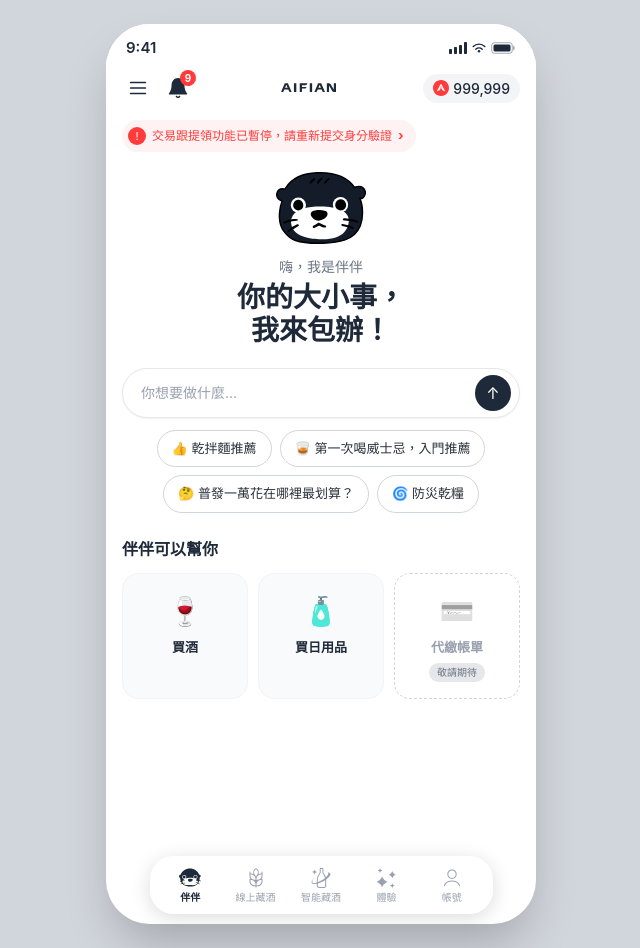
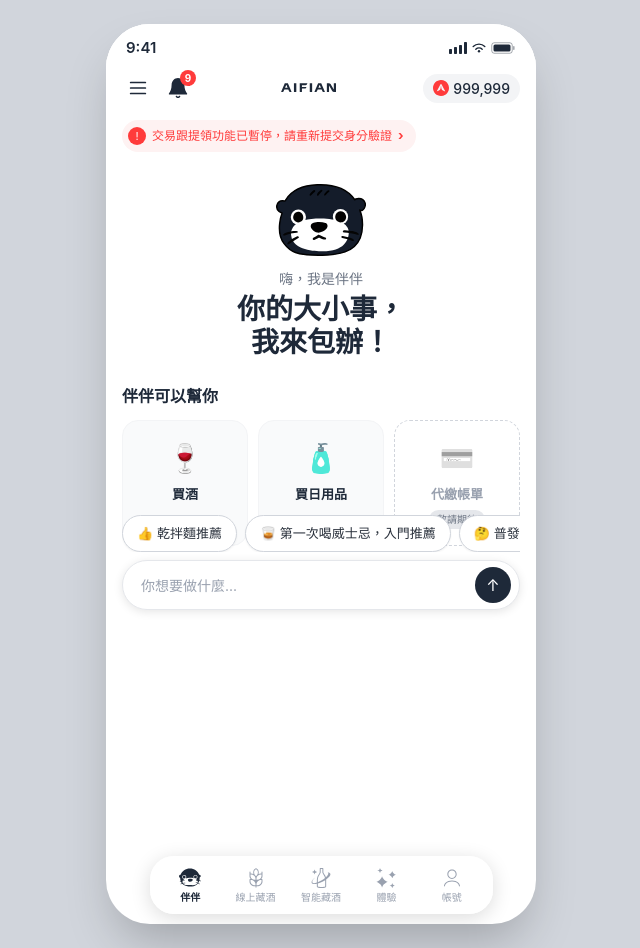
Before and after one commit to katekatechen/banban-home, a Next.js app: page /v5/banbun in a window 1280 px wide. Shown: the whole page, without its empty margins (319-959 px from the left). Built offline with nearby package versions, Linux system fonts and the light colour scheme.

Commit message:
v5: 對話框固定在 tab bar 上方，服務選項移到標題下方
伴伴可以幫你的三大服務卡片從底部移到標題正下方，對話框（快速提問
chips + 輸入框）改成 fixed 在 tab bar 上方，維持隨時可見的輸入入口

```diff
--- a/app/v5/banbun/page.tsx
+++ b/app/v5/banbun/page.tsx
@@ -84,7 +84,7 @@ export default function BanbunHomePage() {
   const activeId = drawerOpen ? (loadActiveId() ?? undefined) : undefined;
 
   return (
-    <div className="relative flex flex-col overflow-hidden bg-white">
+    <div className="relative flex min-h-full flex-col overflow-hidden bg-white">
       {drawerOpen && (
         <HistoryDrawer
           conversations={conversations}
@@ -100,7 +100,7 @@ export default function BanbunHomePage() {
 
       {/* 打開漢堡時，首頁整個往右滑出畫面，側欄改成滿版覆蓋 */}
       <div
-        className="relative flex flex-col bg-white transition-transform duration-300 ease-out"
+        className="relative flex min-h-full flex-col bg-white transition-transform duration-300 ease-out"
         style={{
           transform: drawerOpen ? "translateX(100%)" : "translateX(0)",
         }}
@@ -145,8 +145,7 @@ export default function BanbunHomePage() {
         </div>
       </div>
 
-      <div className="flex flex-col gap-6 px-4 pb-6 pt-2">
-        <div className="flex flex-col gap-3">
+      <div className="flex flex-col gap-6 px-4 pb-[140px] pt-2">
         {/* 待辦提醒，跟紅色區塊分開顯示 */}
         <Link
           href={REMINDER.href}
@@ -162,8 +161,10 @@ export default function BanbunHomePage() {
         </Link>
 
         {/* hero — 沿用 v3 排版：大頭貼跟標題置中，不用色塊卡片包住 */}
-          <div className="flex flex-col items-center gap-3 pt-2 text-center">
-            <Link href="/v5/banbun/chat" className="flex flex-col items-center gap-3">
+        <Link
+          href="/v5/banbun/chat"
+          className="flex flex-col items-center gap-3 pt-2 text-center"
+        >
           <img src="/illustrations/otter-face.svg" alt="伴伴" className="h-[72px]" />
           <div>
             <p className="text-[14px] text-gray-500">嗨，我是伴伴</p>
@@ -173,43 +174,7 @@ export default function BanbunHomePage() {
           </div>
         </Link>
 
-            <form
-              onSubmit={(e) => {
-                e.preventDefault();
-                submitHomeInput();
-              }}
-              className="mt-2 flex w-full items-center gap-2 rounded-full border border-gray-200 bg-white px-2 py-1.5 shadow-[0_1px_2px_rgba(0,0,0,0.06)]"
-            >
-              <input
-                value={homeInput}
-                onChange={(e) => setHomeInput(e.target.value)}
-                placeholder="你想要做什麼..."
-                className="flex-1 bg-transparent px-2.5 text-[14px] text-gray-800 outline-none placeholder:text-gray-400"
-              />
-              <button
-                type="submit"
-                className="flex size-9 shrink-0 items-center justify-center rounded-full bg-gray-800 text-white"
-              >
-                ↑
-              </button>
-            </form>
-
-            {/* 快速提問 chips，最多 4 個、每次隨機，置中排列 */}
-            <div className="flex flex-wrap items-center justify-center gap-2">
-              {chips.map((p) => (
-                <Link
-                  key={p}
-                  href={`/v5/banbun/chat?prompt=${encodeURIComponent(p)}`}
-                  className="w-fit rounded-full border border-gray-300 bg-white px-3.5 py-2 text-[13px] text-gray-700"
-                >
-                  {p}
-                </Link>
-              ))}
-            </div>
-          </div>
-        </div>
-
-        {/* 三大服務發現 — 置底，直的三欄，圖示在上、文字在下 */}
+        {/* 三大服務發現 — 放到標題下方，直的三欄，圖示在上、文字在下 */}
         <div className="flex flex-col gap-3">
           <p className="text-[16px] font-semibold text-gray-800">
             伴伴可以幫你
@@ -247,6 +212,42 @@ export default function BanbunHomePage() {
           </div>
         </div>
       </div>
+
+      {/* 對話框固定在 tab bar 正上方（用 layout.tsx 的 contain:layout 讓 fixed 定位在手機外框內） */}
+      <div className="fixed inset-x-0 bottom-[76px] z-10 flex flex-col gap-2 px-4">
+        <div className="no-scrollbar flex gap-2 overflow-x-auto">
+          {chips.map((p) => (
+            <Link
+              key={p}
+              href={`/v5/banbun/chat?prompt=${encodeURIComponent(p)}`}
+              className="shrink-0 rounded-full border border-gray-300 bg-white px-3.5 py-2 text-[13px] text-gray-700 shadow-[0_1px_2px_rgba(0,0,0,0.06)]"
+            >
+              {p}
+            </Link>
+          ))}
+        </div>
+
+        <form
+          onSubmit={(e) => {
+            e.preventDefault();
+            submitHomeInput();
+          }}
+          className="flex items-center gap-2 rounded-full border border-gray-200 bg-white px-2 py-1.5 shadow-[0_2px_10px_rgba(0,0,0,0.1)]"
+        >
+          <input
+            value={homeInput}
+            onChange={(e) => setHomeInput(e.target.value)}
+            placeholder="你想要做什麼..."
+            className="flex-1 bg-transparent px-2.5 text-[14px] text-gray-800 outline-none placeholder:text-gray-400"
+          />
+          <button
+            type="submit"
+            className="flex size-9 shrink-0 items-center justify-center rounded-full bg-gray-800 text-white"
+          >
+            ↑
+          </button>
+        </form>
+      </div>
       </div>
     </div>
   );
```
Lines whose indentation alone changed are shown as unchanged.
